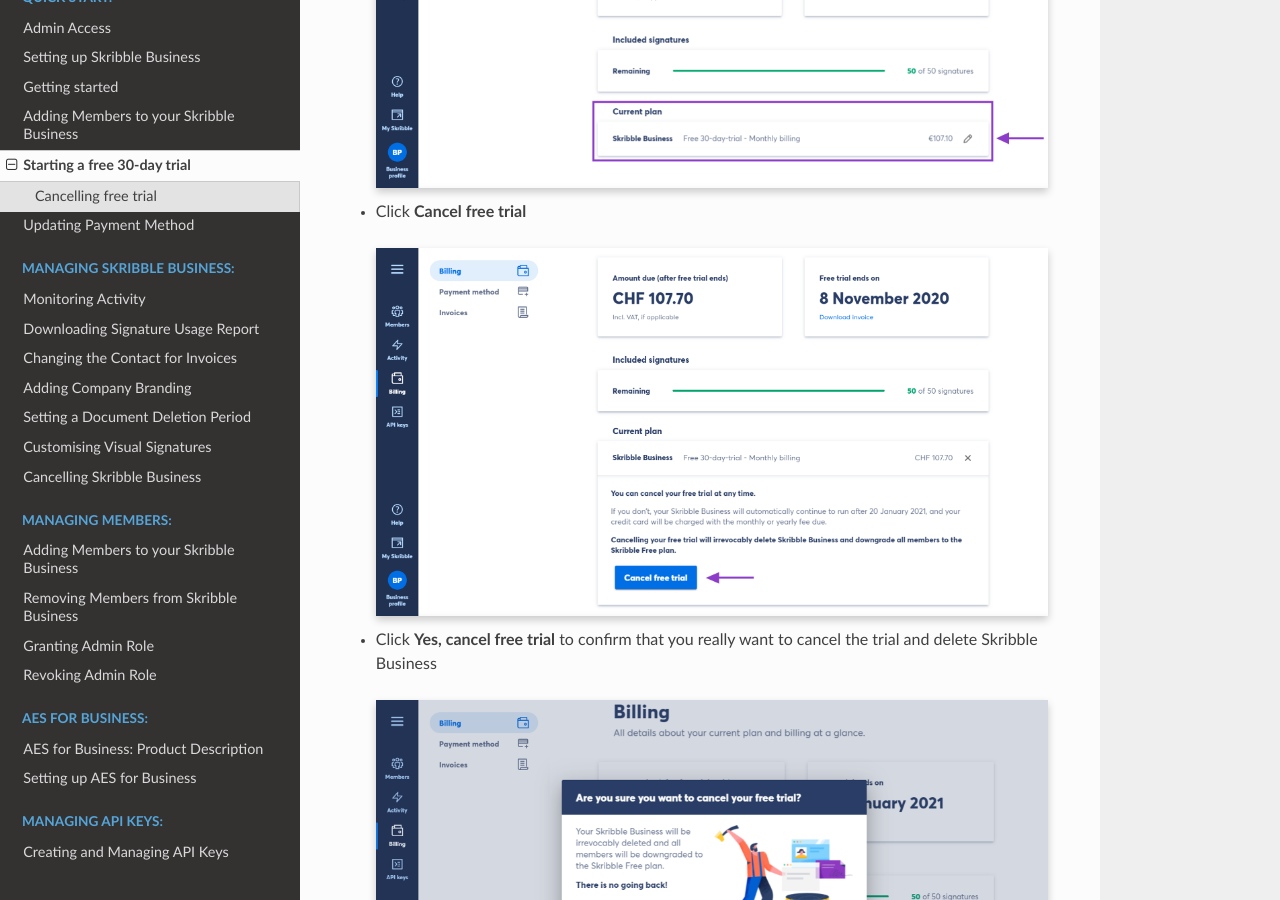
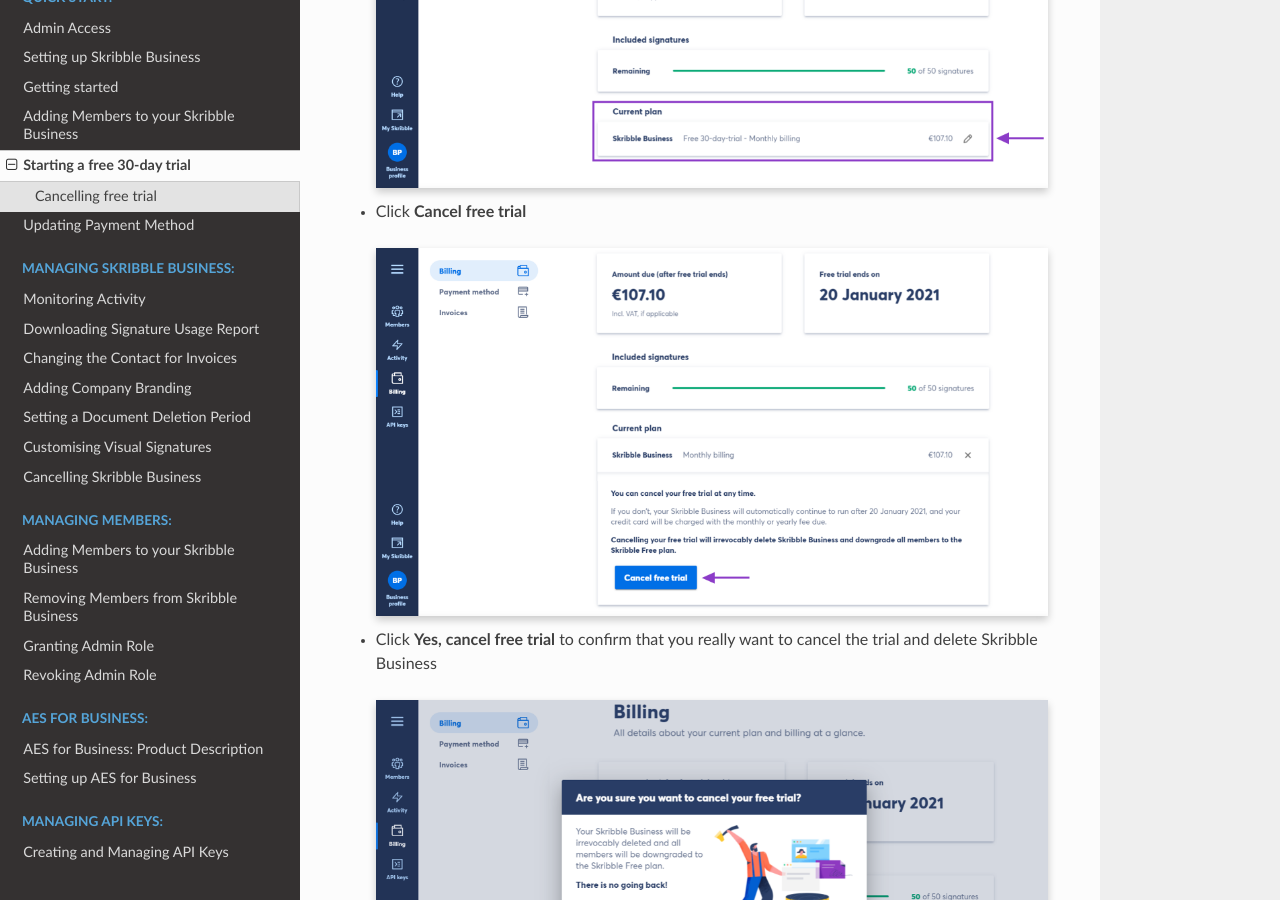
Before and after one commit to matthieu-bt/business-guide, a Sphinx documentation site: the page built from source/quickstart/trial.rst, in a window 1280 px wide and 900 px high, scrolled down 1597 px. Built offline with Sphinx 7.4.7 and the Read the Docs theme 2.0.0, drawn with Linux system fonts in a browser that asks for light colours.

Commit message:
Updated img
Replaced screenshot with CHF pricing

```diff
--- a/source/quickstart/trial.rst
+++ b/source/quickstart/trial.rst
@@ -53,7 +53,7 @@
 - Click **Cancel free trial**
 
 
-  .. image:: step_3_cancel_trial2.png
+  .. image:: step3_cancel_trial2.png
     :class: with-shadow
 
 
```
